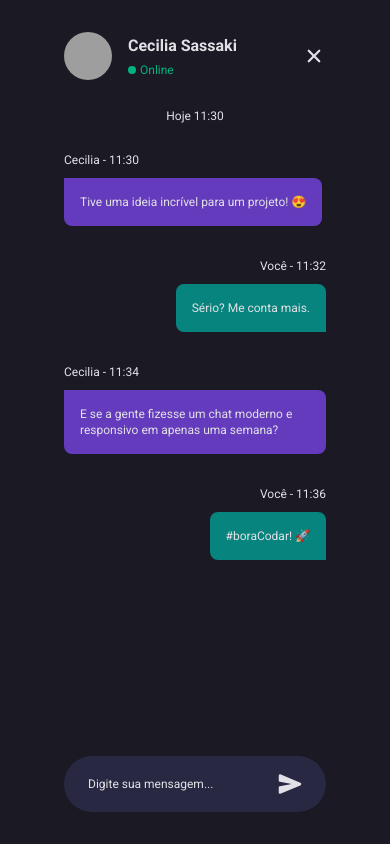
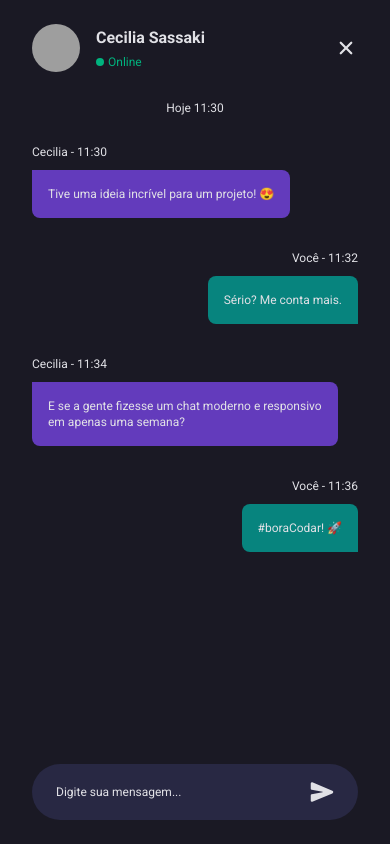
Before and after one commit to PabloXT14/boracodar-04, a React (Vite) app: page / in a window 390 px wide. Built offline with nearby package versions, Linux system fonts and the light colour scheme; grey boxes are pictures that could not be loaded.

Commit message:
feat: apply responsivity to project

```diff
--- a/src/app.tsx
+++ b/src/app.tsx
@@ -4,7 +4,7 @@ import { TopSection } from './components/top-section'
 
 export function App() {
   return (
-    <main className="m-auto flex h-screen w-full max-w-[880px] flex-col gap-7 px-16 py-8">
+    <main className="m-auto flex h-screen w-full max-w-[880px] flex-col gap-7 px-8 py-6 sm:px-16 sm:py-8">
       <TopSection />
       <MessagesSection />
       <BottomSection />
--- a/src/components/messages-section/message.tsx
+++ b/src/components/messages-section/message.tsx
@@ -19,10 +19,10 @@ const messageStyles = tv({
     },
     owner: {
       me: {
-        boxMessage: 'rounded-br-none',
+        boxMessage: 'rounded-br-none ml-5',
       },
       someone: {
-        boxMessage: 'rounded-tl-none',
+        boxMessage: 'rounded-tl-none mr-5',
       },
     },
   },
```
